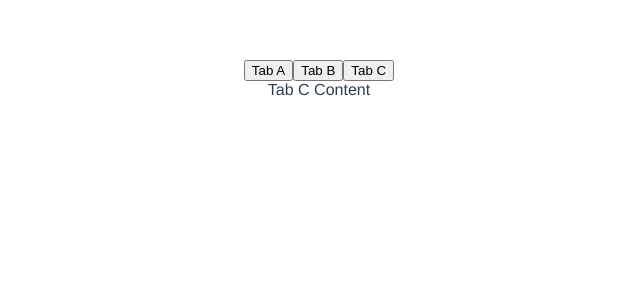
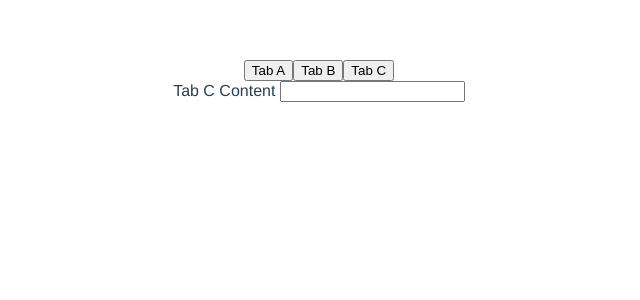
Before and after one commit to rehanrehman389/vue-learning, a Vue app: page / in a window 1280 px wide. Both pictures are taken after a click on the button "Tab C". Shown: the top 300 px of the page, without its empty margins (321-961 px from the left). Built offline with nearby package versions, Linux system fonts and the light colour scheme.

Commit message:
keep alive feature

```diff
--- a/src/App.vue
+++ b/src/App.vue
@@ -3,7 +3,9 @@
   <button @click="activeTab = 'TabB'">Tab B</button>
   <button @click="activeTab = 'TabC'">Tab C</button>
 
-  <component :is="activeTab" />
+  <keep-alive>
+    <component :is="activeTab" />
+  </keep-alive>
 <!--
   <TabA v-if="activeTab === 'TabA'" />
   <TabB v-if="activeTab === 'TabB'" />
--- a/src/components/TabC.vue
+++ b/src/components/TabC.vue
@@ -1,12 +1,18 @@
 <template>
     <div>
         Tab C Content
+        <input type="text" v-model="name">
     </div>
 </template>
 
 <script>
     export default {
-        name: 'TabC'
+        name: 'TabC',
+        data() {
+            return {
+                name: ''
+            }
+        }
     }
 </script>
 
```
